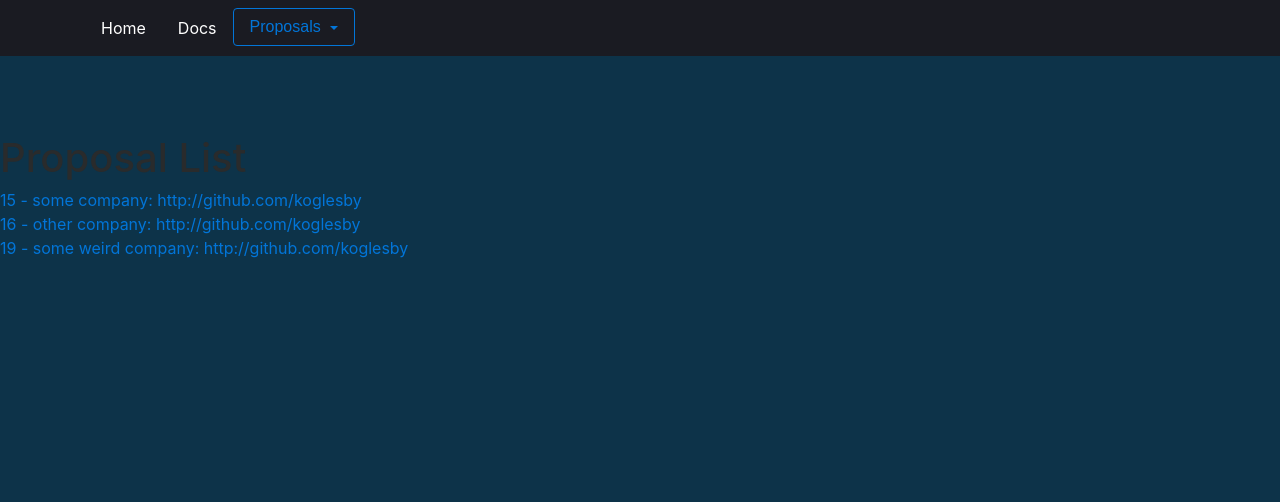
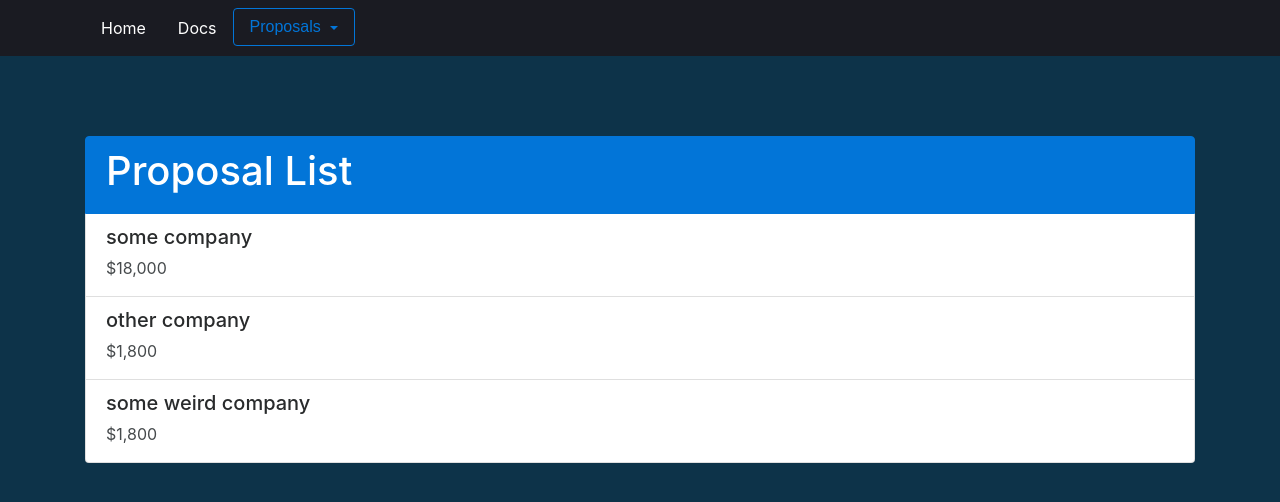
Before and after one commit to koglesby/freelance-camp, an Angular app: page /proposals in a window 1280 px wide. Shown: the top 502 px of the page. Built offline with nearby package versions, Linux system fonts and the light colour scheme.

Commit message:
formatting proposal list, show, and homepage

```diff
--- a/src/app/homepage/homepage.component.html
+++ b/src/app/homepage/homepage.component.html
@@ -1 +1,6 @@
-<h1>Homepage</h1>
+<div class="container">
+  <div class="jumbotron">
+    <h1>Freelancer Dashboard</h1>
+    <p class="lead">Everything you need to freelance</p>
+  </div>
+</div>
--- a/src/app/proposal/proposal-list/proposal-list.component.css
+++ b/src/app/proposal/proposal-list/proposal-list.component.css
@@ -0,0 +1,3 @@
+.proposal-link:hover {
+  text-decoration: none;
+}
--- a/src/app/proposal/proposal-list/proposal-list.component.html
+++ b/src/app/proposal/proposal-list/proposal-list.component.html
@@ -1,5 +1,18 @@
-<h1>Proposal List</h1>
+<div class="container">
+  <div class="list-group">
+    <a class="list-group-item list-group-item-action flex-column align-items-start active">
+      <h1 class="headline">Proposal List</h1>
+    </a>
 
-<div *ngFor="let proposal of proposals">
-  <a routerLink="/proposal/{{proposal.id}}">{{proposal.id}} - {{proposal.customer}}: {{ proposal.portfolio_url}}</a>
+    <span *ngFor="let proposal of proposals" class="list-group-item list-group-item-action flex-column align-items-start">
+      <a routerLink="/proposal/{{proposal.id}}" class="proposal-link list-group-item-action">
+        <div class="d-flex w-100 justify-content-between">
+          <h5 class="list-group-item-heading">{{proposal.customer}}</h5>
+        </div>
+        <p class="mb-1">
+          {{proposal.hourly_rate * proposal.estimated_hours | currency: 'USD':true:'.0'}}
+        </p>
+      </a>
+    </span>
+  </div>
 </div>
--- a/src/app/proposal/proposal-new/proposal-new.component.html
+++ b/src/app/proposal/proposal-new/proposal-new.component.html
@@ -60,7 +60,6 @@
               class="form-control"
               type="number"
               id="estimated_hours"
-              placeholder="60"
               required
               name="estimated_hours"
               #estimated_hours="ngModel"
@@ -79,7 +78,6 @@
                 class="form-control"
                 type="number"
                 id="hourly_rate"
-                placeholder="25"
                 required
                 name="hourly_rate"
                 #hourly_rate="ngModel"
@@ -99,7 +97,6 @@
               class="form-control"
               type="number"
               id="weeks_to_complete"
-              placeholder="2"
               required
               name="weeks_to_complete"
               #weeks_to_complete="ngModel"
@@ -132,16 +129,25 @@
 
         <p>It was a pleasure getting to meet with you and review your project requirements,
           I believe it is a great fit for the types of applications that I build out.
-          Please feel free to check out some of my past projects <a href="{{ proposal.portfolio_url }}">here</a>.</p>
+          Please feel free to check out some of my past projects
+          <a href="{{ proposal.portfolio_url }}">here</a>.</p>
 
 
-        <p>To successfully build out the application I will be utilizing {{ proposal.tools }}, and a number of other tools to ensure that the project follows industry wide best practices.</p>
+        <p>To successfully build out the application I will be utilizing {{ proposal.tools }},
+          and a number of other tools to ensure that the project follows industry wide best practices.</p>
 
 
-        <p>Ensuring that you are fully informed is one of my top priorities, so in addition to incorporating everything that we discussed, I will also be creating a project management dashboard and sending you a project update message daily so that you can have a transparent view of the development as it takes place.</p>
+        <p>Ensuring that you are fully informed is one of my top priorities,
+          so in addition to incorporating everything that we discussed, I will also be creating a project management
+          dashboard and sending you a project update message daily so that you can have a transparent view
+          of the development as it takes place.</p>
 
 
-        <p>To accomplish the project and meet the requirements that we discussed, I am estimating that it will take {{ proposal.estimated_hours }} hours in development time to complete. The project should take {{ proposal.weeks_to_complete }} weeks to complete and with my hourly rate of ${{ proposal.hourly_rate }}/hour, the estimated total will be {{ proposal.hourly_rate * proposal.estimated_hours }}.</p>
+        <p>To accomplish the project and meet the requirements that we discussed,
+          I am estimating that it will take {{ proposal.estimated_hours }} hours in development time to complete.
+          The project should take {{ proposal.weeks_to_complete }} weeks to complete and with my hourly rate of
+          ${{ proposal.hourly_rate }}/hour, the estimated total will be
+          {{proposal.hourly_rate * proposal.estimated_hours | currency: 'USD':true:'.0'}}.</p>
 
 
         <p>The next step from here is to set up a meeting to finalize the project and sign contracts.</p>
--- a/src/app/proposal/proposal-show/proposal-show.component.css
+++ b/src/app/proposal/proposal-show/proposal-show.component.css
@@ -0,0 +1,3 @@
+.proposal-card {
+  padding: 30px;
+}
--- a/src/app/proposal/proposal-show/proposal-show.component.html
+++ b/src/app/proposal/proposal-show/proposal-show.component.html
@@ -1,5 +1,9 @@
-<h1>Proposal Show</h1>
+<div class="container">
+  <div class="card proposal-card">
+    <h1>Proposal Show</h1>
 
-<div>
-  The id for this proposal is: {{ id }}
+    <div>
+      The id for this proposal is: {{ id }}
+    </div>
+  </div>
 </div>
--- a/src/styles.css
+++ b/src/styles.css
@@ -6,3 +6,19 @@ body {
 .headline {
   color: white;
 }
+
+input::-webkit-input-placeholder {
+  color: lightgrey !important;
+}
+
+input:-moz-placeholder { /* Firefox 18- */
+  color: lightgrey !important;
+}
+
+input::-moz-placeholder {  /* Firefox 19+ */
+  color: lightgrey !important;
+}
+
+input:-ms-input-placeholder {
+  color: lightgrey !important;
+}
```
